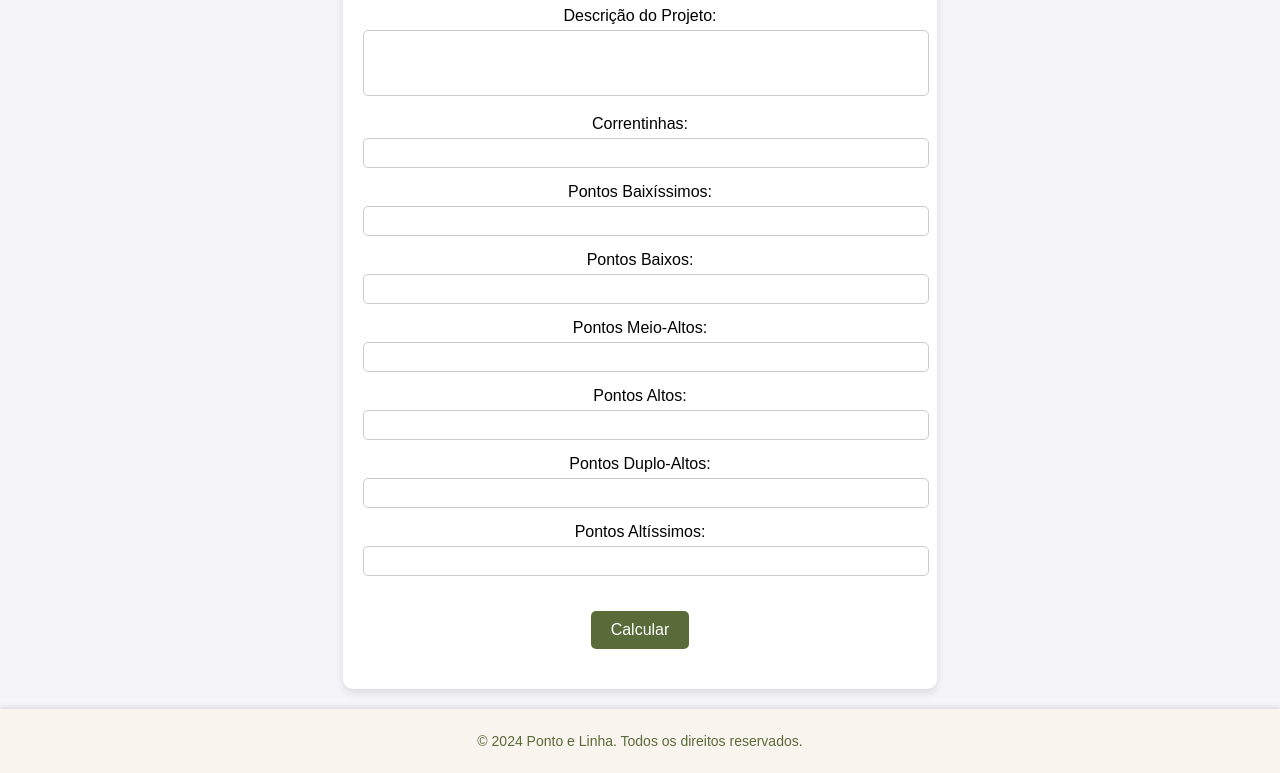
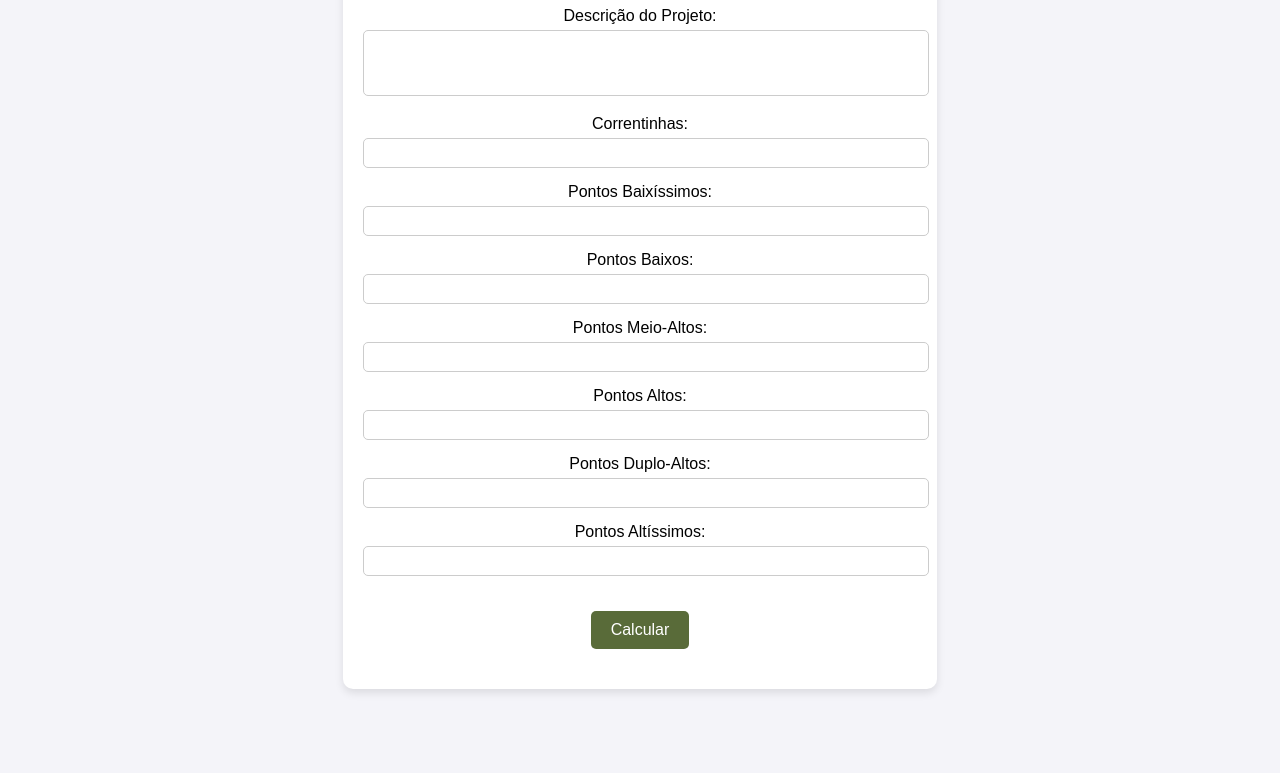
Before and after one commit to gabriel5illva/calculadorapontoelinhateste, a plain HTML site: page calculadorateste/public/index.html in a window 1280 px wide. Shown: the part 263-1036 px from the top of the page. After the commit the page ends 972 px from the top, so only its background shows below. Drawn offline with Linux system fonts and the light colour scheme.

Commit message:
Update index.html

```diff
--- a/calculadorateste/public/index.html
+++ b/calculadorateste/public/index.html
@@ -36,10 +36,6 @@
         <div id="resultado"></div>
     </div>
 
-    <footer>
-        <p>© 2024 Ponto e Linha. Todos os direitos reservados.</p>
-    </footer>
-
     <script src="script.js"></script>
 </body>
 </html>
```
